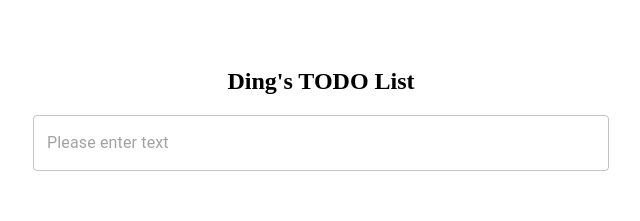
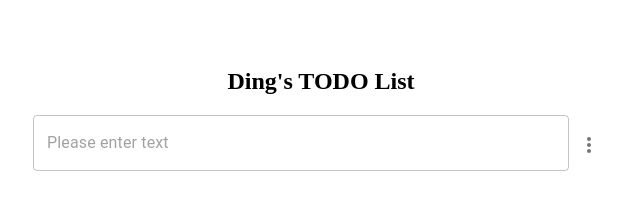
Before and after one commit to moa1128/ding-todo, a Next.js app in the folder ding-todo-ts/: page / in a window 1280 px wide. Shown: the top 221 px of the page, without its empty margins (319-959 px from the left). Built offline with nearby package versions, Linux system fonts and the light colour scheme.

Commit message:
feat: add list sort func & complete todo visible func

```diff
--- a/ding-todo-ts/components/todoList.tsx
+++ b/ding-todo-ts/components/todoList.tsx
@@ -3,12 +3,16 @@ import List from '@mui/material/List';
 import { TodoType } from '@/types/todo';
 import TodoItem from './todoItem';
 
-export default function TodoList({ todoList = [] }: {
-  todoList: TodoType[]
+export default function TodoList({ todoList = [], visibleCompleted }: {
+  todoList: TodoType[],
+  visibleCompleted: boolean
 }) {
   return (
     <List sx={{ width: '100%', bgcolor: 'background.paper' }}>
       {todoList && todoList.map((todo) => {
+        if (!visibleCompleted && todo.complete) {
+          return "";
+        }
         return <TodoItem todo={todo} key={todo.id} />;
       })}
     </List>
--- a/ding-todo-ts/components/todoTextField.tsx
+++ b/ding-todo-ts/components/todoTextField.tsx
@@ -1,14 +1,19 @@
 import * as React from 'react';
+import { useAppDispatch } from "@/redux/hooks";
+import { add } from "@/redux/store";
+import Box from '@mui/material/Box';
 import OutlinedInput from '@mui/material/OutlinedInput';
+import TodoMenuButton from './todoMenuButton';
 
-const initialValue = "";
-export default function TodoTextField({ addTodo }: { addTodo: Function }) {
-  const [newTodo, setNewTodo] = React.useState(initialValue);
+const INIT_VALUE = "";
+export default function TodoTextField({ handleListBySort, handleListByVisible }: { handleListBySort: Function; handleListByVisible: Function }) {
+  const dispatch = useAppDispatch();
+  const [newTodo, setNewTodo] = React.useState(INIT_VALUE);
 
   const handleKeyPress = (e: React.KeyboardEvent) => {
     if (e.key === "Enter") {
-      addTodo(newTodo);
-      setNewTodo(initialValue);
+      dispatch(add(newTodo));
+      setNewTodo(INIT_VALUE);
     }
   }
 
@@ -16,10 +21,15 @@ export default function TodoTextField({ addTodo }: { addTodo: Function }) {
     setNewTodo(e.target.value);
   }
 
-  return <OutlinedInput
-    value={newTodo}
-    onKeyPress={handleKeyPress}
-    onChange={onChangeTodo}
-    fullWidth
-    placeholder="Please enter text" />;
+  return (
+    <Box component={"span"}>
+      <OutlinedInput
+        value={newTodo}
+        onKeyPress={handleKeyPress}
+        onChange={onChangeTodo}
+        sx={{ width: "calc(100% - 40px)" }}
+        placeholder="Please enter text" />
+      <TodoMenuButton handleListBySort={handleListBySort} handleListByVisible={handleListByVisible} />
+    </Box>
+  );
 }
--- a/ding-todo-ts/pages/index.tsx
+++ b/ding-todo-ts/pages/index.tsx
@@ -1,6 +1,6 @@
 import * as React from 'react';
 import { useAppSelector, useAppDispatch } from "@/redux/hooks";
-import { add } from "@/redux/store";
+import { sort } from "@/redux/store";
 import TodoList from '@/components/todoList';
 import layoutStyles from '@/styles/layout.module.css';
 import TodoTextField from '@/components/todoTextField';
@@ -8,9 +8,26 @@ import TodoTextField from '@/components/todoTextField';
 export default function Home() {
   const dispatch = useAppDispatch();
   const todoList = useAppSelector(state => state.todo);
+  const [visibleCompleted, setVisibleCompleted] = React.useState(true);
 
-  const addTodo = (newTodo: string) => {
-    dispatch(add(newTodo));
+  const handleSort = (sortType: string) => {
+    const sortedList = [...todoList];
+
+    const sortProperty = sortType === "date" ? "id" : "text";
+    sortedList.sort((todo1, todo2) => {
+      if (todo1[sortProperty] < todo2[sortProperty]) {
+        return -1;
+      } else if (todo1[sortProperty] > todo2[sortProperty]) {
+        return 1;
+      }
+      return 0;
+    });
+
+    dispatch(sort(sortedList));
+  }
+
+  const handleVisible = (visible: boolean) => {
+    setVisibleCompleted(visible);
   }
 
   return (
@@ -19,8 +36,8 @@ export default function Home() {
         <h2>Ding's TODO List</h2>
       </header>
       <main>
-        <TodoTextField addTodo={addTodo} />
-        <TodoList todoList={todoList} />
+        <TodoTextField handleListBySort={handleSort} handleListByVisible={handleVisible} />
+        <TodoList todoList={todoList} visibleCompleted={visibleCompleted} />
       </main>
     </div>
   )
--- a/ding-todo-ts/redux/store.ts
+++ b/ding-todo-ts/redux/store.ts
@@ -11,4 +11,4 @@ export default store;
 export type RootState = ReturnType<typeof store.getState>;
 export type AppDispatch = typeof store.dispatch;
 
-export const { add, remove, complete, edit } = todoSlice.actions;
+export const { add, remove, complete, edit, sort } = todoSlice.actions;
--- a/ding-todo-ts/redux/todoSlice.tsx
+++ b/ding-todo-ts/redux/todoSlice.tsx
@@ -25,6 +25,9 @@ const todoSlice = createSlice({
     },
     edit(state, action: PayloadAction<TodoType>) {
       return state.map(st => st.id === action.payload.id ? { ...st, text: action.payload.text } : st);
+    },
+    sort(_, action: PayloadAction<TodoType[]>) {
+      return action.payload;
     }
   },
 });
```
